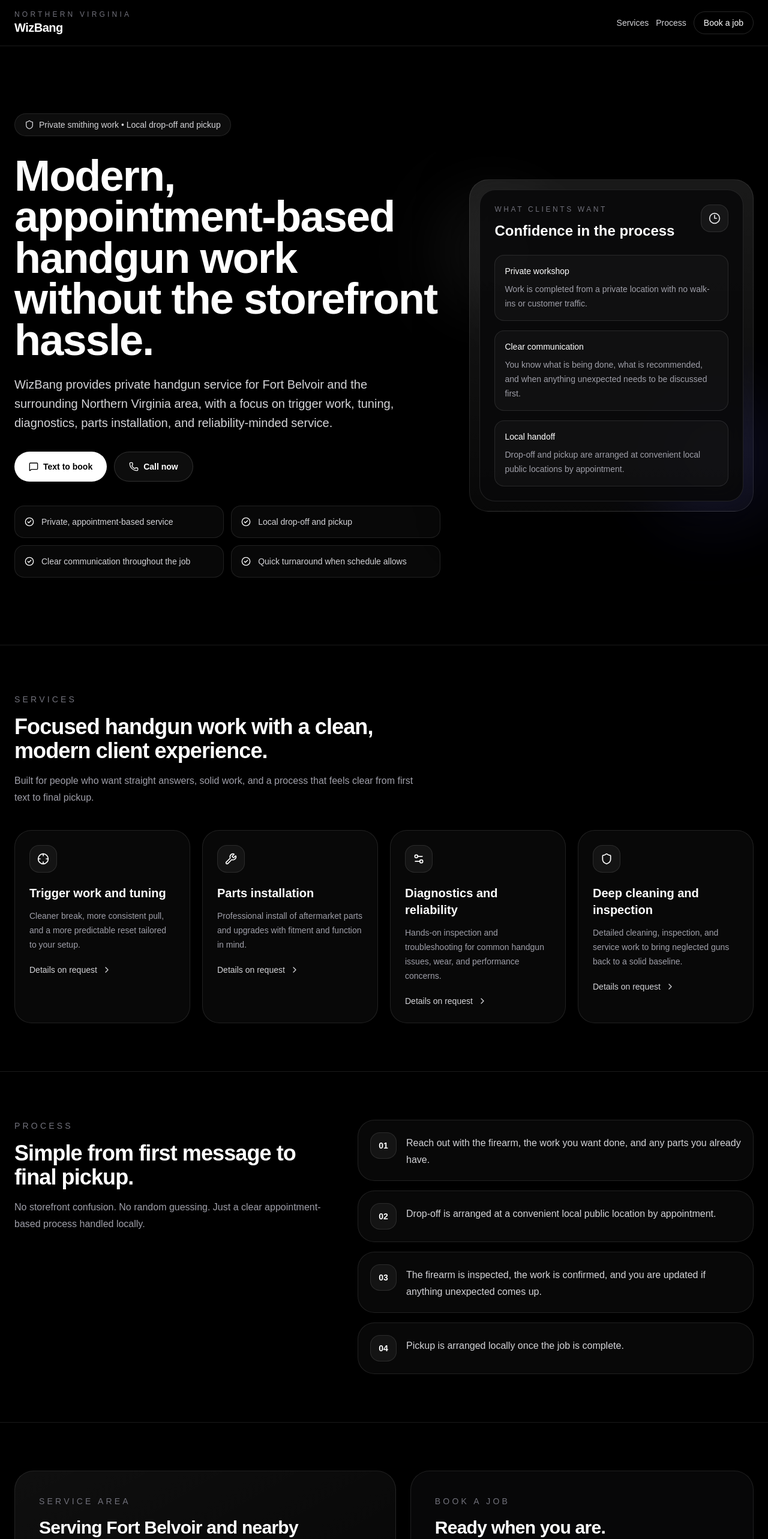
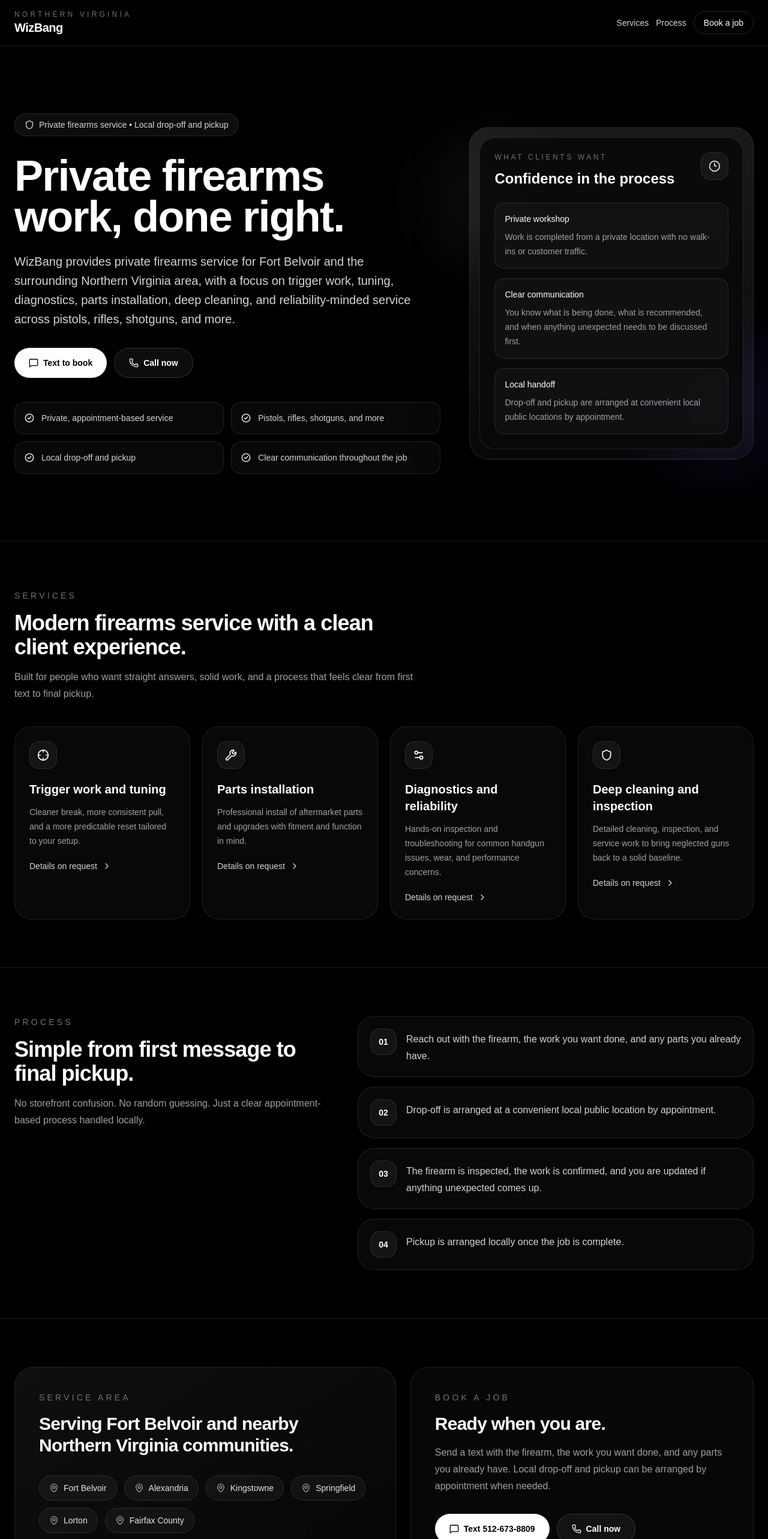
Before and after one commit to jakep84/WizBangNVA, a Next.js app: page / in a window 1280 px wide. Shown: the top 2566 px of the page at 60% size. Built offline with nearby package versions, Linux system fonts and the light colour scheme.

Commit message:
updated site and readme

```diff
--- a/app/layout.tsx
+++ b/app/layout.tsx
@@ -14,8 +14,9 @@ const geistMono = Geist_Mono({
 });
 
 export const metadata: Metadata = {
-  title: "Create Next App",
-  description: "Generated by create next app",
+  title: "WizBang Gunsmith",
+  description:
+    "Private, appointment-based handgun service in Northern Virginia",
 };
 
 export default function RootLayout({
--- a/app/page.tsx
+++ b/app/page.tsx
@@ -56,9 +56,9 @@ export default function WizbangSite() {
 
   const highlights = [
     "Private, appointment-based service",
+    "Pistols, rifles, shotguns, and more",
     "Local drop-off and pickup",
     "Clear communication throughout the job",
-    "Quick turnaround when schedule allows",
   ];
 
   return (
@@ -106,19 +106,19 @@ export default function WizbangSite() {
           >
             <div className="inline-flex items-center gap-2 rounded-full border border-white/10 bg-white/5 px-4 py-2 text-sm text-zinc-300 shadow-2xl shadow-black/30 backdrop-blur-md">
               <Shield className="h-4 w-4" />
-              Private smithing work • Local drop-off and pickup
+              Private firearms service • Local drop-off and pickup
             </div>
 
             <h1 className="mt-8 max-w-4xl text-5xl font-semibold leading-[0.95] tracking-tight text-white md:text-7xl">
-              Modern, appointment-based handgun work without the storefront
-              hassle.
+              Private firearms work, done right.
             </h1>
 
             <p className="mt-6 max-w-2xl text-lg leading-8 text-zinc-300 md:text-xl">
-              WizBang provides private handgun service for Fort Belvoir and the
+              WizBang provides private firearms service for Fort Belvoir and the
               surrounding Northern Virginia area, with a focus on trigger work,
-              tuning, diagnostics, parts installation, and reliability-minded
-              service.
+              tuning, diagnostics, parts installation, deep cleaning, and
+              reliability-minded service across pistols, rifles, shotguns, and
+              more.
             </p>
 
             <div className="mt-8 flex flex-wrap gap-3">
@@ -218,7 +218,7 @@ export default function WizbangSite() {
               Services
             </div>
             <h3 className="mt-4 text-3xl font-semibold tracking-tight md:text-4xl">
-              Focused handgun work with a clean, modern client experience.
+              Modern firearms service with a clean client experience.
             </h3>
             <p className="mt-4 text-zinc-400 leading-7">
               Built for people who want straight answers, solid work, and a
@@ -326,8 +326,8 @@ export default function WizbangSite() {
               </h3>
               <p className="mt-4 text-zinc-400 leading-7">
                 Send a text with the firearm, the work you want done, and any
-                parts you already have. If needed, local drop-off and pickup can
-                be arranged by appointment.
+                parts you already have. Local drop-off and pickup can be
+                arranged by appointment when needed.
               </p>
               <div className="mt-8 flex flex-col gap-3 sm:flex-row">
                 <a
```
Also changed, not shown: 1 other file (tests, documents, lock files or other folders).
